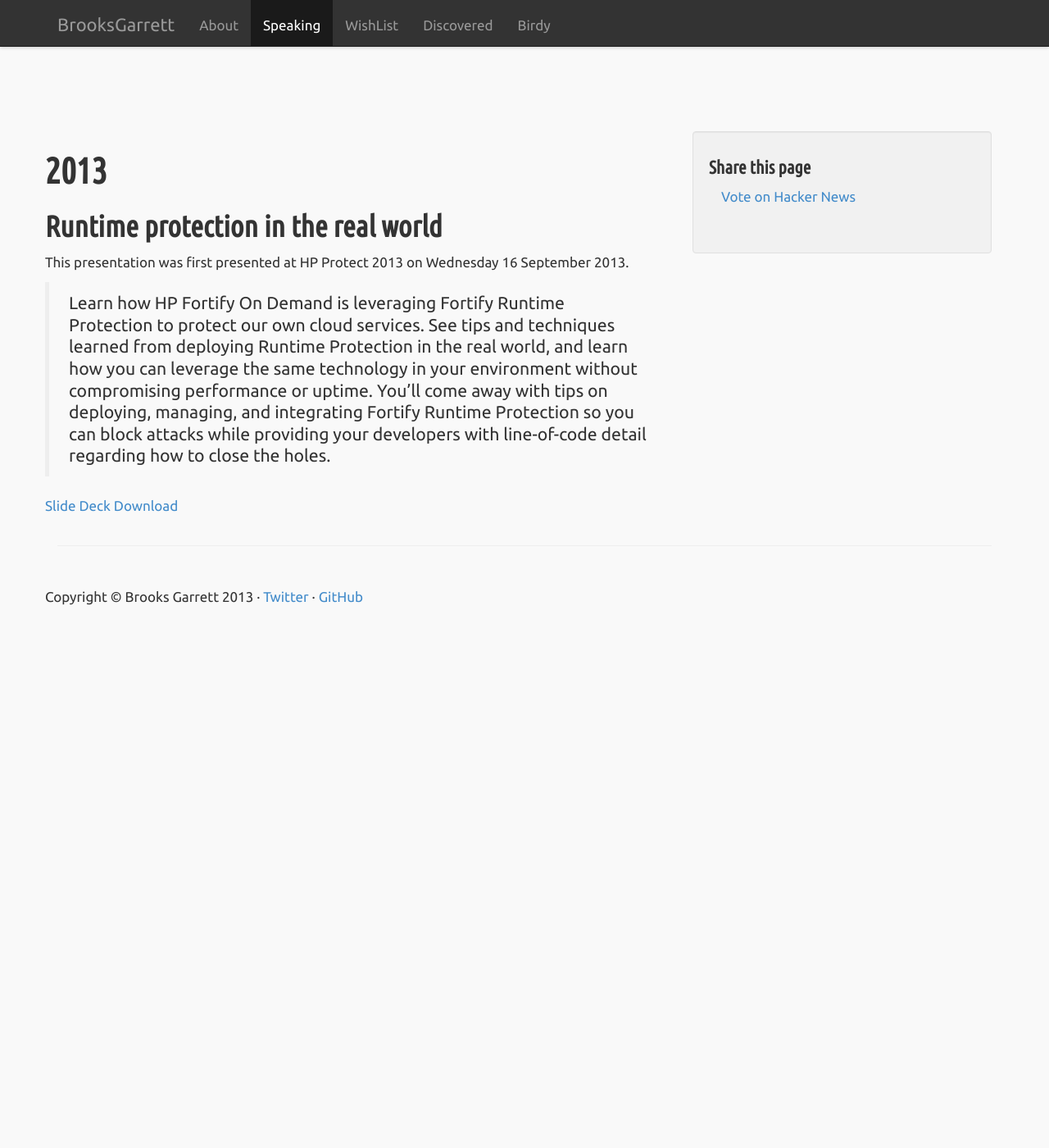
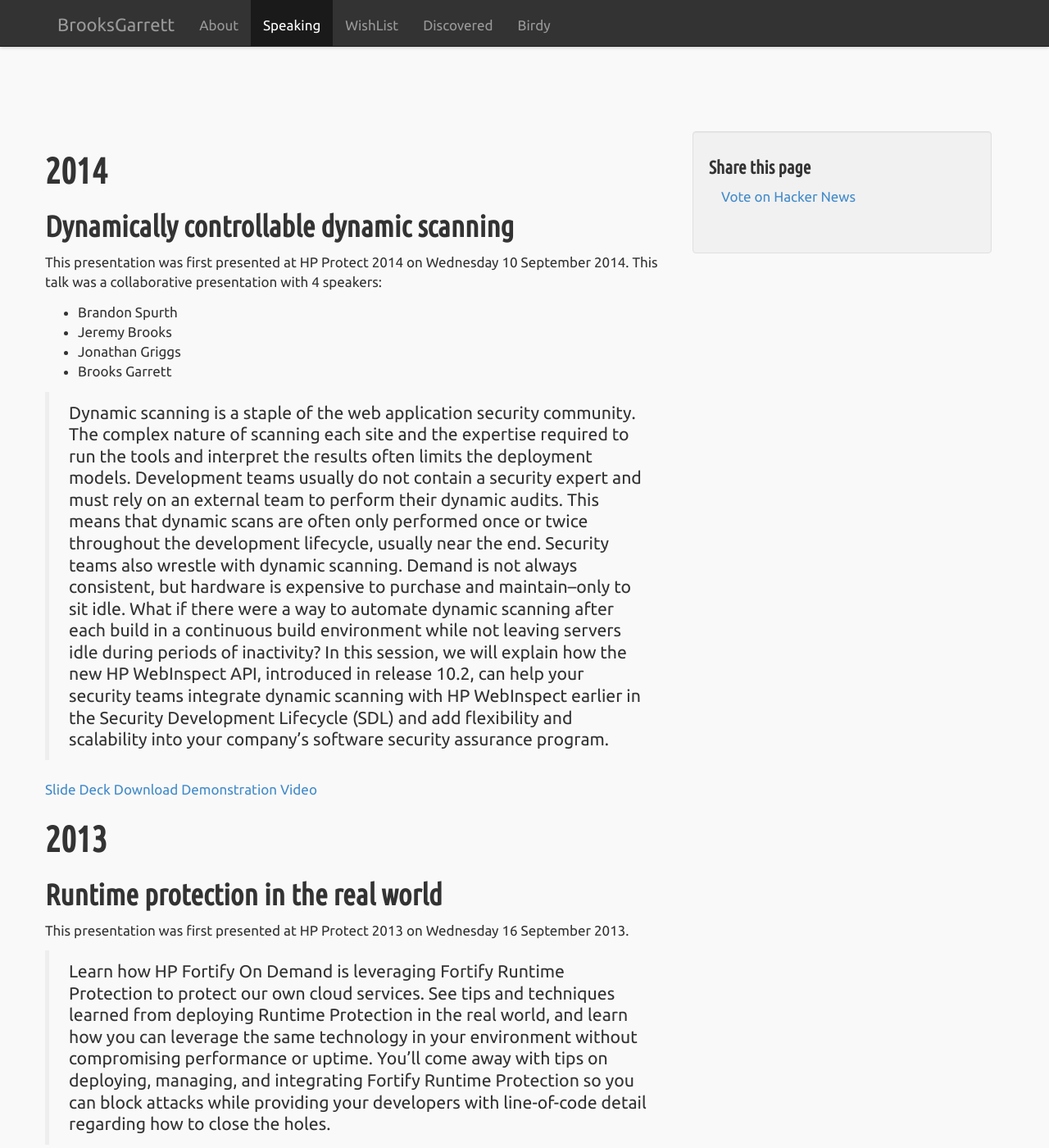
Before and after one commit to brooksgarrett/website, a Jekyll site: the page built from speaking/index.md, in a window 1280 px wide and 1400 px high. Shown: the whole window at 82% size. Built offline with Jekyll 4.4.1, drawn with Linux system fonts in a browser that asks for light colours; nearby versions of some CDN libraries; some web fonts are replaced; library files that are not in the unit come from our copies; Markdown is read by kramdown in place of the engine named in the settings.

Commit message:
Update speaking to include Protect 2014

```diff
--- a/speaking/index.md
+++ b/speaking/index.md
@@ -3,6 +3,22 @@
 title: Speaking
 
 ---
+
+#  2014
+
+## Dynamically controllable dynamic scanning
+
+This presentation was first presented at HP Protect 2014 on Wednesday 10 September 2014. This talk was a collaborative presentation with 4 speakers:
+
+  - Brandon Spurth
+  - Jeremy Brooks
+  - Jonathan Griggs
+  - Brooks Garrett
+
+>  Dynamic scanning is a staple of the web application security community. The complex nature of scanning each site and the expertise required to run the tools and interpret the results often limits the deployment models. Development teams usually do not contain a security expert and must rely on an external team to perform their dynamic audits. This means that dynamic scans are often only performed once or twice throughout the development lifecycle, usually near the end. Security teams also wrestle with dynamic scanning. Demand is not always consistent, but hardware is expensive to purchase and maintain--only to sit idle. What if there were a way to automate dynamic scanning after each build in a continuous build environment while not leaving servers idle during periods of inactivity? In this session, we will explain how the new HP WebInspect API, introduced in release 10.2, can help your security teams integrate dynamic scanning with HP WebInspect earlier in the Security Development Lifecycle (SDL) and add flexibility and scalability into your company’s software security assurance program.
+
+[Slide Deck Download](http://data.brooksgarrett.com/collateral/decks/protect2014/protect2014_PN3002_Dynamic_Scanning.pdf)
+[Demonstration Video](http://data.brooksgarrett.com/collateral/decks/protect2014/demo_video.mp4)
 
 #  2013
 
```
